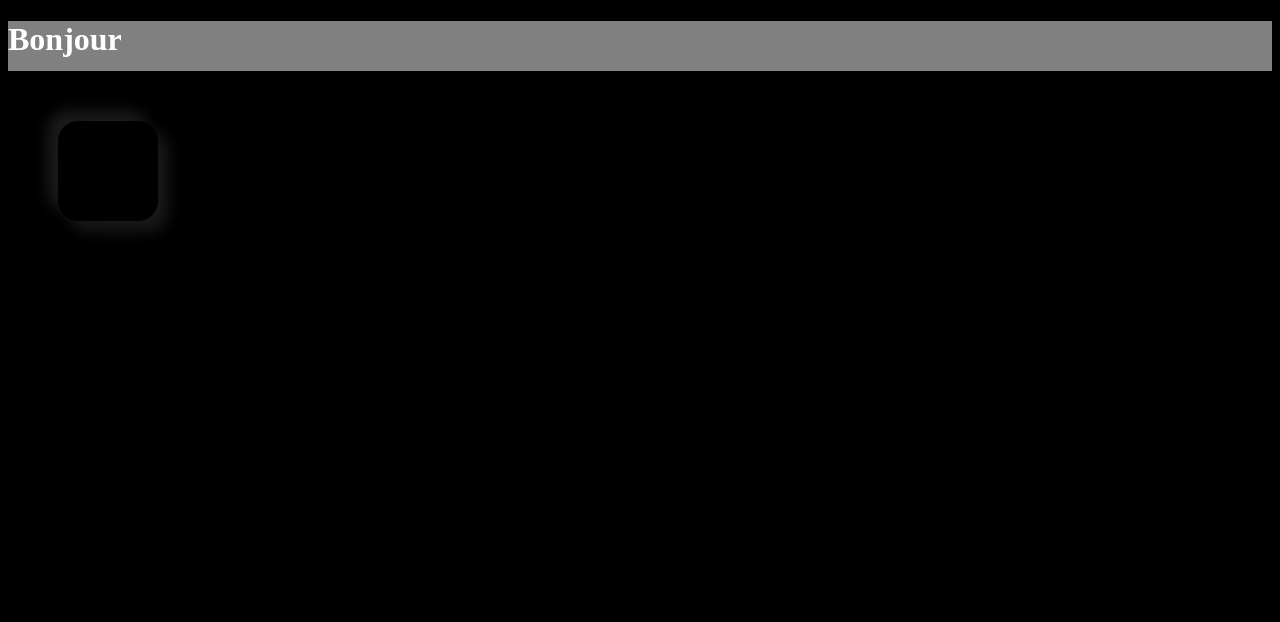
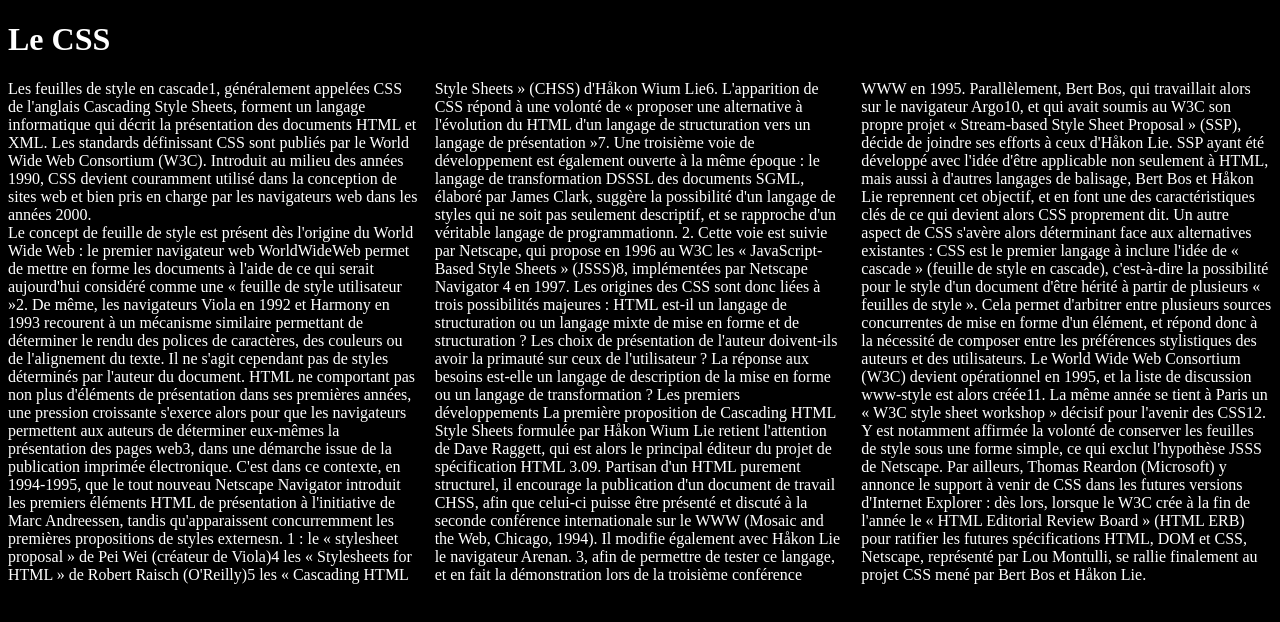
Before and after one commit to hugopichard/B3-2020-2021-CSS-learning-css, a plain HTML site: page index.html in a window 1280 px wide. Drawn offline with Linux system fonts and the light colour scheme.

Commit message:
commit 11/01/21

```diff
--- a/css/master.css
+++ b/css/master.css
@@ -3,22 +3,8 @@ body {
   color: white;
 }
 
-header{
-  background-color: grey;
-  height: 50px;
-}
-
-.btn{
-background: black;
-width:100px;
-height: 100px;
-margin:50px;
-border-radius:20px;
--webkit-box-shadow: 10px 10px 15px 0px #1A1A1A, -10px -10px 15px 0px #1E1D1D;
-box-shadow: 10px 10px 15px 0px #1A1A1A, -10px -10px 15px 0px #1E1D1D;
-} .btn:hover{
-  -webkit-box-shadow: 10px 10px 15px 0px #E9E9E9 inset, -10px -10px 15px 0px #F5F5F5 inset;
-  box-shadow: 10px 10px 15px 0px #E9E9E9 inset, -10px -10px 15px 0px #F5F5F5 inset;
+.Plorem{
+  columns: 4 20em;
 }
 
 /* Extra small devices (phones, 600px and down) */
--- /dev/null
+++ b/css/reset.css
@@ -0,0 +1,48 @@
+/* http://meyerweb.com/eric/tools/css/reset/
+   v2.0 | 20110126
+   License: none (public domain)
+*/
+
+html, body, div, span, applet, object, iframe,
+h1, h2, h3, h4, h5, h6, p, blockquote, pre,
+a, abbr, acronym, address, big, cite, code,
+del, dfn, em, img, ins, kbd, q, s, samp,
+small, strike, strong, sub, sup, tt, var,
+b, u, i, center,
+dl, dt, dd, ol, ul, li,
+fieldset, form, label, legend,
+table, caption, tbody, tfoot, thead, tr, th, td,
+article, aside, canvas, details, embed,
+figure, figcaption, footer, header, hgroup,
+menu, nav, output, ruby, section, summary,
+time, mark, audio, video {
+	margin: 0;
+	padding: 0;
+	border: 0;
+	font-size: 100%;
+	font: inherit;
+	vertical-align: baseline;
+}
+/* HTML5 display-role reset for older browsers */
+article, aside, details, figcaption, figure,
+footer, header, hgroup, menu, nav, section {
+	display: block;
+}
+body {
+	line-height: 1;
+}
+ol, ul {
+	list-style: none;
+}
+blockquote, q {
+	quotes: none;
+}
+blockquote:before, blockquote:after,
+q:before, q:after {
+	content: '';
+	content: none;
+}
+table {
+	border-collapse: collapse;
+	border-spacing: 0;
+}
--- a/index.html
+++ b/index.html
@@ -6,15 +6,36 @@
   <meta charset="utf-8">
   <meta name="viewport" content="width=device-width,initial-scale=1">
   <title>Bonjour</title>
+  <!-- <link rel="stylesheet" href="css/reset.css"> -->
   <link rel="stylesheet" href="css/master.css">
 </head>
     <body class="layout">
       <header>
-        <h1>Bonjour</h1>
+        <h1>Le CSS</h1>
       </header>
-        <div class="btn">
-
-        </div>
+      <div class="">
+        <p class="Plorem">
+          Les feuilles de style en cascade1, généralement appelées CSS de l'anglais Cascading Style Sheets, forment un langage informatique qui décrit la présentation des documents HTML et XML. Les standards définissant CSS sont publiés par le World Wide Web Consortium (W3C). Introduit au milieu des années 1990, CSS devient couramment utilisé dans la conception de sites web et bien pris en charge par les navigateurs web dans les années 2000.
+          <br>
+          Le concept de feuille de style est présent dès l'origine du World Wide Web : le premier navigateur web WorldWideWeb permet de mettre en forme les documents à l'aide de ce qui serait aujourd'hui considéré comme une « feuille de style utilisateur »2. De même, les navigateurs Viola en 1992 et Harmony en 1993 recourent à un mécanisme similaire permettant de déterminer le rendu des polices de caractères, des couleurs ou de l'alignement du texte.
+          Il ne s'agit cependant pas de styles déterminés par l'auteur du document. HTML ne comportant pas non plus d'éléments de présentation dans ses premières années, une pression croissante s'exerce alors pour que les navigateurs permettent aux auteurs de déterminer eux-mêmes la présentation des pages web3, dans une démarche issue de la publication imprimée électronique.
+          C'est dans ce contexte, en 1994-1995, que le tout nouveau Netscape Navigator introduit les premiers éléments HTML de présentation à l'initiative de Marc Andreessen, tandis qu'apparaissent concurremment les premières propositions de styles externesn. 1 :
+          le « stylesheet proposal » de Pei Wei (créateur de Viola)4
+          les « Stylesheets for HTML » de Robert Raisch (O'Reilly)5
+          les «  Cascading HTML Style Sheets » (CHSS) d'Håkon Wium Lie6.
+          L'apparition de CSS répond à une volonté de « proposer une alternative à l'évolution du HTML d'un langage de structuration vers un langage de présentation »7.
+          Une troisième voie de développement est également ouverte à la même époque : le langage de transformation DSSSL des documents SGML, élaboré par James Clark, suggère la possibilité d'un langage de styles qui ne soit pas seulement descriptif, et se rapproche d'un véritable langage de programmationn. 2. Cette voie est suivie par Netscape, qui propose en 1996 au W3C les « JavaScript-Based Style Sheets » (JSSS)8, implémentées par Netscape Navigator 4 en 1997.
+          Les origines des CSS sont donc liées à trois possibilités majeures :
+          HTML est-il un langage de structuration ou un langage mixte de mise en forme et de structuration ?
+          Les choix de présentation de l'auteur doivent-ils avoir la primauté sur ceux de l'utilisateur ?
+          La réponse aux besoins est-elle un langage de description de la mise en forme ou un langage de transformation ?
+          Les premiers développements
+          La première proposition de Cascading HTML Style Sheets formulée par Håkon Wium Lie retient l'attention de Dave Raggett, qui est alors le principal éditeur du projet de spécification HTML 3.09. Partisan d'un HTML purement structurel, il encourage la publication d'un document de travail CHSS, afin que celui-ci puisse être présenté et discuté à la seconde conférence internationale sur le WWW (Mosaic and the Web, Chicago, 1994). Il modifie également avec Håkon Lie le navigateur Arenan. 3, afin de permettre de tester ce langage, et en fait la démonstration lors de la troisième conférence WWW en 1995.
+          Parallèlement, Bert Bos, qui travaillait alors sur le navigateur Argo10, et qui avait soumis au W3C son propre projet « Stream-based Style Sheet Proposal » (SSP), décide de joindre ses efforts à ceux d'Håkon Lie. SSP ayant été développé avec l'idée d'être applicable non seulement à HTML, mais aussi à d'autres langages de balisage, Bert Bos et Håkon Lie reprennent cet objectif, et en font une des caractéristiques clés de ce qui devient alors CSS proprement dit.
+          Un autre aspect de CSS s'avère alors déterminant face aux alternatives existantes : CSS est le premier langage à inclure l'idée de « cascade » (feuille de style en cascade), c'est-à-dire la possibilité pour le style d'un document d'être hérité à partir de plusieurs « feuilles de style ». Cela permet d'arbitrer entre plusieurs sources concurrentes de mise en forme d'un élément, et répond donc à la nécessité de composer entre les préférences stylistiques des auteurs et des utilisateurs.
+          Le World Wide Web Consortium (W3C) devient opérationnel en 1995, et la liste de discussion www-style est alors créée11. La même année se tient à Paris un « W3C style sheet workshop » décisif pour l'avenir des CSS12. Y est notamment affirmée la volonté de conserver les feuilles de style sous une forme simple, ce qui exclut l'hypothèse JSSS de Netscape. Par ailleurs, Thomas Reardon (Microsoft) y annonce le support à venir de CSS dans les futures versions d'Internet Explorer : dès lors, lorsque le W3C crée à la fin de l'année le « HTML Editorial Review Board » (HTML ERB) pour ratifier les futures spécifications HTML, DOM et CSS, Netscape, représenté par Lou Montulli, se rallie finalement au projet CSS mené par Bert Bos et Håkon Lie.
+        </p>
+    </div>
     </body>
 
 
```
